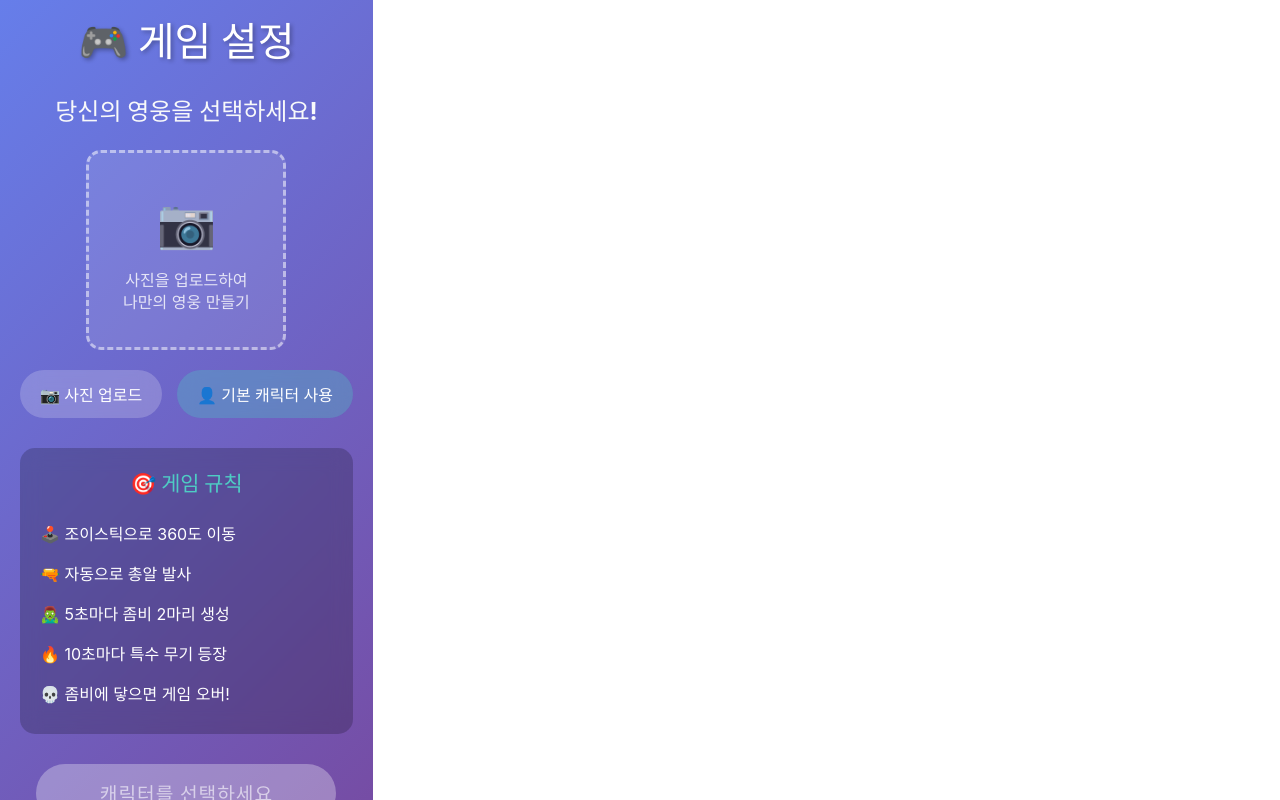
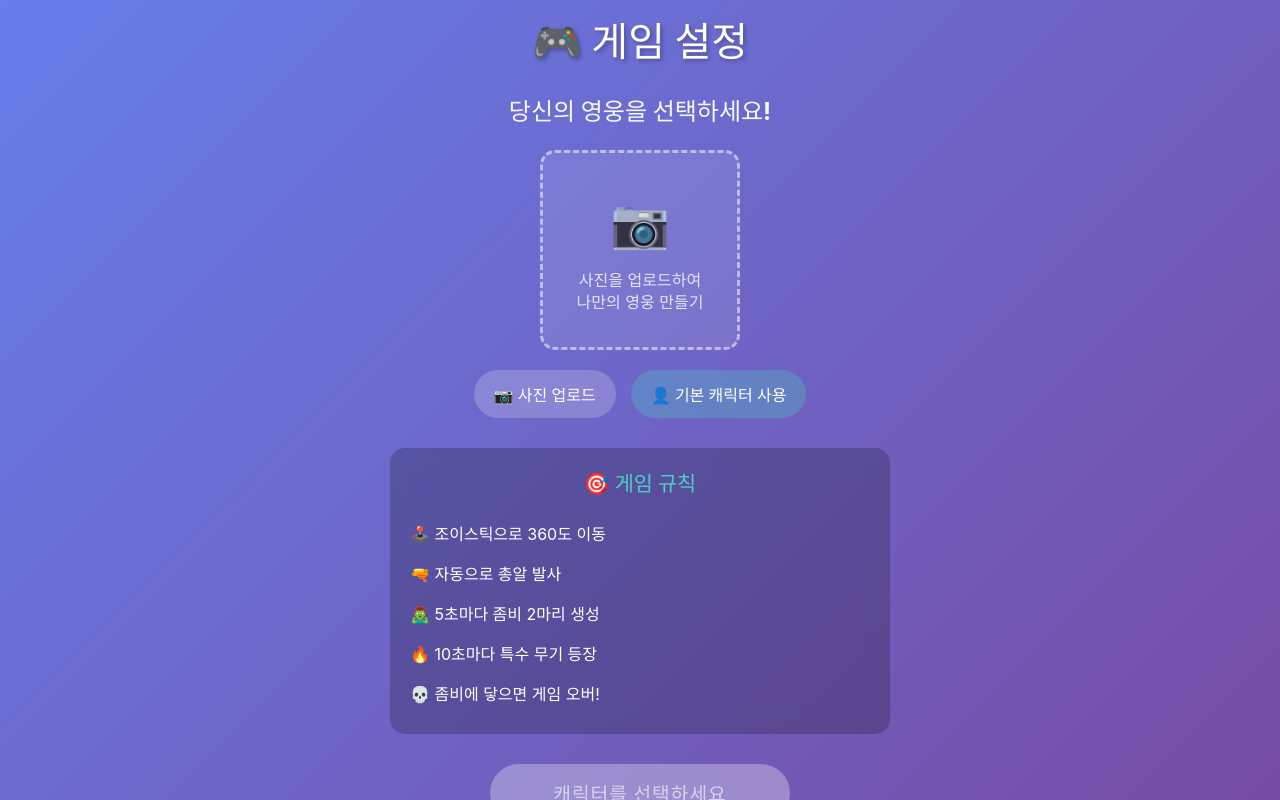
Before and after one commit to JOHNKIM-KK/Pew-Pew-Heroes, a React (Vite) app: page /setup in a window 1280 px wide. Built offline with nearby package versions, Linux system fonts and the light colour scheme.

Commit message:
feat: height 수정

```diff
--- a/src/pages/GameSetupPage.css
+++ b/src/pages/GameSetupPage.css
@@ -1,5 +1,6 @@
 .game-setup-page {
-  min-height: 100vh;
+  min-height: 80vh;
+  width: 100vw;
   background: linear-gradient(135deg, #667eea 0%, #764ba2 100%);
   color: white;
   padding: 20px;
--- a/src/pages/LandingPage.css
+++ b/src/pages/LandingPage.css
@@ -2,6 +2,7 @@
   display: flex;
   justify-content: center;
   align-items: center;
+  width: 100vw;
   min-height: 100vh;
   background: linear-gradient(135deg, #1a1a2e 0%, #16213e 50%, #0f3460 100%);
   color: white;
--- a/src/pages/ResultPage.css
+++ b/src/pages/ResultPage.css
@@ -1,5 +1,6 @@
 .result-page {
   min-height: 100vh;
+  width: 100vw;
   background: linear-gradient(135deg, #2c3e50 0%, #4a6741 50%, #27ae60 100%);
   color: white;
   display: flex;
```
